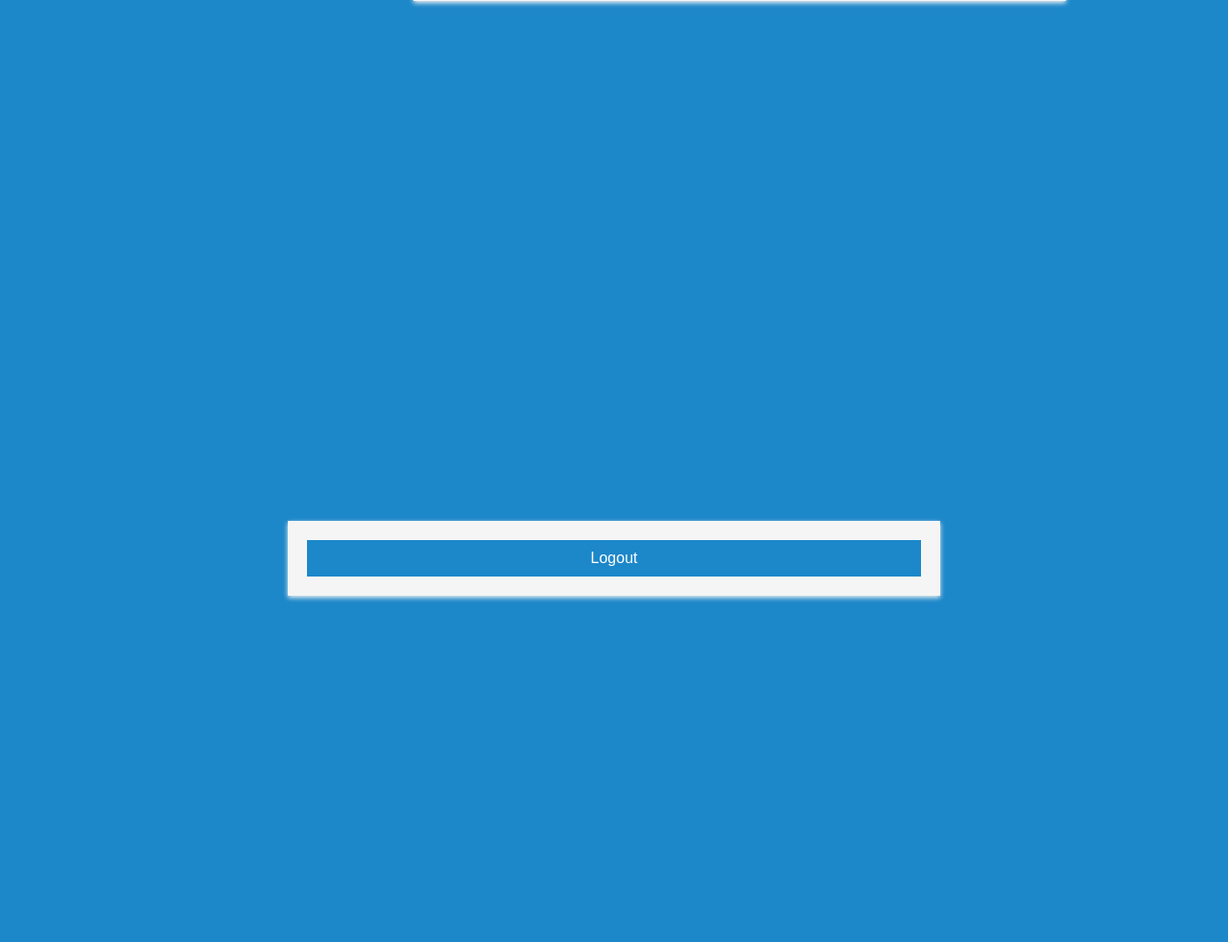
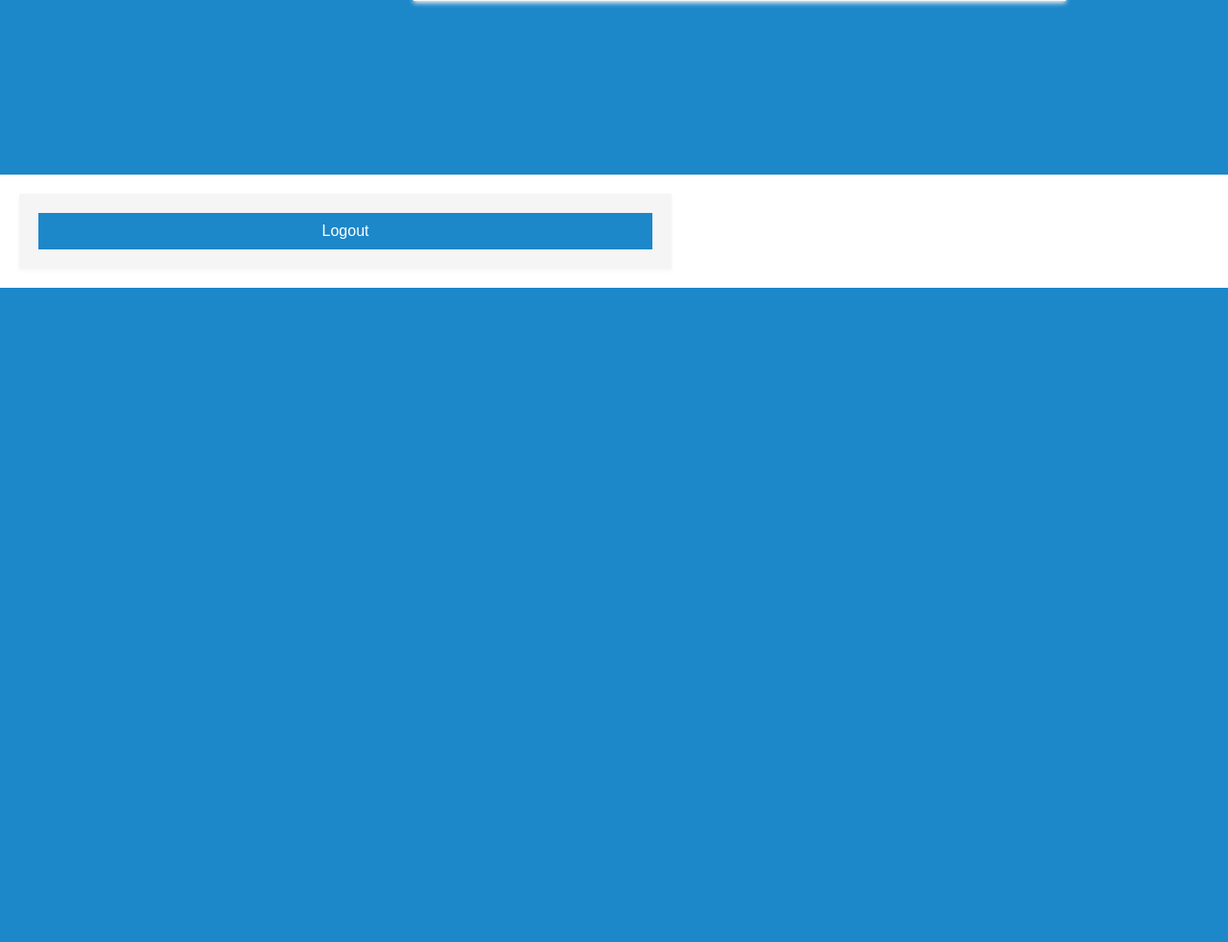
Before and after one commit to DebmalyaRay9989/traffic_classification_app, a Flask app: template templates/results.html in a window 1280 px wide. Shown: the part 618-1600 px from the top of the page at 96% size. After the commit the page ends 918 px from the top, so only its background shows below. Run offline with Flask 2, Linux system fonts and the light colour scheme; the template is opened without the code that fills it: most values are stand-ins (such as "Sample title", 1, 10 or a date in 2020); parts of the project's set-up code (start-up, migrations or seed data) failed here and were passed over; some libraries are stand-ins or nearby versions.

Commit message:
Update results.html
.

```diff
--- a/templates/results.html
+++ b/templates/results.html
@@ -142,10 +142,8 @@
         </div>
       </form>
     </div>
-	<div class="main-block">
         <form action="/logout" method="post">
 	     <button id="sub" type="submit ">Logout</button>
          </form>
-	</div>
   </body>
 </html>
```
